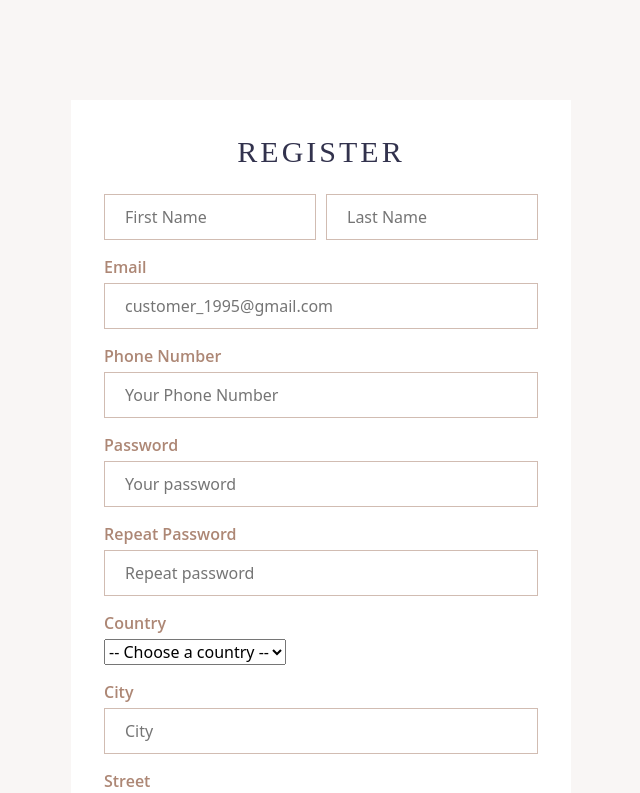
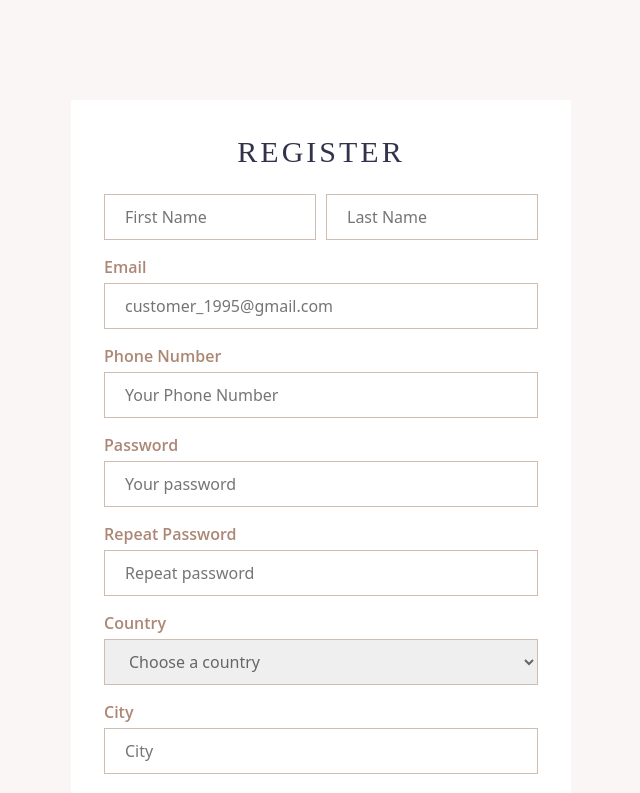
Before and after one commit to MurodilNorboev/FurnitureStore, a React (Create React App) app: page /regLogin in a window 1280 px wide. Shown: the top 793 px of the page, without its empty margins (319-959 px from the left). Built offline with nearby package versions, Linux system fonts and the light colour scheme.

Commit message:
furniture

```diff
--- a/src/components/Form/reglogin.tsx
+++ b/src/components/Form/reglogin.tsx
@@ -321,7 +321,6 @@
 
         <div className="loginis0">
           <input
-            style={{ width: "50%" }}
             type="text"
             placeholder="First Name"
             name="full_name"
@@ -329,7 +328,6 @@
             required
           />
           <input
-            style={{ width: "50%" }}
             type="text"
             placeholder="Last Name"
             name="lastName"
@@ -391,7 +389,7 @@
             required
           >
             <option value="" disabled>
-              -- Choose a country --
+              Choose a country
             </option>
             {countries.map((country, index) => (
               <option key={index} value={country}>
--- a/src/components/Navbar/profile/profile.2page.tsx
+++ b/src/components/Navbar/profile/profile.2page.tsx
@@ -117,8 +117,6 @@
           <img src={home} alt="img" />
           <h4>{Props.name}</h4>
         </PagesName>
-
-        <div className="cart_name">Profile</div>
 
         <Chescout_containerWrapper
           className="Chescout_containerWrapper"
--- a/src/components/Navbar/profile/profile.password.tsx
+++ b/src/components/Navbar/profile/profile.password.tsx
@@ -72,8 +72,6 @@
         <PagesName style={{marginLeft:"15px"}}>
         <h3>Home</h3><img src={home} alt="img" /><h4>{Props.name}</h4>
         </PagesName>
-
-       <div className='cart_name'>Profile</div>
 
                 <Chescout_containerWrapper onSubmit={updateProfile} className="Chescout_containerWrapper">
 
--- a/src/components/Navbar/profile/profile.personal.tsx
+++ b/src/components/Navbar/profile/profile.personal.tsx
@@ -59,8 +59,6 @@
         <PagesName style={{marginLeft:"15px"}}>
           <h3>Home</h3><img src={home} alt="img" /><h4>{Props.name}</h4>
         </PagesName>
-
-       <div className='cart_name'>Profile</div>
 
                 <Chescout_containerWrapper className="Chescout_containerWrapper">
 
--- a/src/components/styles/login.ts
+++ b/src/components/styles/login.ts
@@ -6,23 +6,31 @@
   justify-content: center;
   align-items: start;
   height: 100svb;
-padding-top: 100px;
-background-color: #F9F6F5;
+  padding: 100px 15px 15px 15px;
+  background-color: #f9f6f5;
+
+  @media screen and (max-width: 550px) {
+    .loginis3 {
+      display: flex;
+      gap: 10px;
+      flex-direction: column;
+    }
+  }
 `;
 export const LoginWraps = styled.form`
   display: flex;
   padding: 33px;
   flex-direction: column;
-align-items: flex-start;
+  align-items: center;
   justify-content: center;
   max-width: 500px;
-background-color: #FFF;
+  background-color: #fff;
 
   h2 {
     width: 100%;
-    color: var(--main, #32324D);
+    color: var(--main, #32324d);
     text-align: center;
-    font-feature-settings: 'liga' off, 'clig' off;
+    font-feature-settings: "liga" off, "clig" off;
     font-family: Prompt;
     font-size: 30px;
     font-style: normal;
@@ -30,18 +38,21 @@
     line-height: 38px; /* 126.667% */
     letter-spacing: 3px;
     text-transform: uppercase;
-} .loginis1 {
-    color: #AD8775;
+  }
+  .loginis1 {
+    color: #ad8775;
     padding-top: 25px;
     display: flex;
     flex-direction: column;
-} .loginis1 label {
+  }
+  .loginis1 label {
     font-family: "Open Sans";
     font-size: 16px;
     font-weight: 600;
     padding-bottom: 10px;
-} .loginis1 input {
-    border: 1px solid #D1BCB2;
+  }
+  .loginis1 input {
+    border: 1px solid #d1bcb2;
     background-color: transparent;
     width: 59.5vmin;
     max-width: 434px;
@@ -52,43 +63,51 @@
     display: flex;
     width: 100%;
     justify-content: space-between;
-} .chackbox1 {
+    align-items: center;
+  }
+  .chackbox1 {
     display: flex;
     gap: 5px;
     align-items: center;
+    justify-content: center;
   }
   .loginis3 label {
     color: #666;
-    font-feature-settings: 'liga' off, 'clig' off;
-    font-family: Prompt;
-    font-size: 16px;
-    font-style: normal;
-    font-weight: 400;
-    line-height: 20px; /* 125% */
-} .loginis3 h3 {
-    color: var(--dark, #AD8775);
-    font-feature-settings: 'liga' off, 'clig' off;
+    font-feature-settings: "liga" off, "clig" off;
     font-family: Prompt;
     font-size: 16px;
     font-style: normal;
     font-weight: 400;
     line-height: 20px; /* 125% */
   }
+  .loginis3 h3 {
+    margin-bottom: -1px;
+    display: flex;
+    justify-content: center;
+    color: var(--dark, #ad8775);
+    font-feature-settings: "liga" off, "clig" off;
+    font-size: 16px;
+    font-style: normal;
+  }
   .loginis4 {
     padding-top: 25px;
     width: 100%;
-} .loginis4 button {
+    display: flex;
+    justify-content: center;
+  }
+  .loginis4 button {
     cursor: pointer;
     border: none;
     width: 59.5vmin;
     max-width: 434px;
     height: 50px;
-    background: #D1BCB2;
+    background: #d1bcb2;
     color: white;
     font-size: 15px;
     font-weight: 700;
     transform: translate(4s);
-} .loginis4 :hover {
+  }
+  .loginis4 :hover {
     background: #ada099;
     &:active {
       transform: scale(0.98);
@@ -100,40 +119,42 @@
     display: flex;
     justify-content: center;
     align-items: center;
-
-} .loginis5 h4 {
+  }
+  .loginis5 h4 {
     padding: 0px 10px;
-    color: var(--dark, #AD8775);
-    font-feature-settings: 'liga' off, 'clig' off;
+    color: var(--dark, #ad8775);
+    font-feature-settings: "liga" off, "clig" off;
     font-family: Prompt;
     font-size: 16px;
     font-style: normal;
     font-weight: 400;
     line-height: 20px;
-} .lang {
+  }
+  .lang {
     max-width: 120px;
     width: 100%;
-    border: 0.5px solid  #D1BCB2;
-
+    border: 0.5px solid #d1bcb2;
   }
   .loginis6 {
     padding-top: 29px;
     width: 100%;
     display: flex;
-    justify-content: space-between;
+    justify-content: center;
     align-items: center;
     gap: 10px;
-} .loginis6 img {
+  }
+  .loginis6 img {
     width: 24px;
     height: 24px;
     border: 50%;
-} .text_wrapp {
+  }
+  .text_wrapp {
     display: flex;
     align-items: center;
     h2 {
       margin-bottom: -1px;
       color: var(--dark-grey, #666);
-        font-feature-settings: 'liga' off, 'clig' off;
+      font-feature-settings: "liga" off, "clig" off;
       font-family: Prompt;
       font-size: 16px;
       font-style: normal;
@@ -142,7 +163,8 @@
       letter-spacing: 2px;
       text-transform: uppercase;
     }
-} .img_wrappp {
+  }
+  .img_wrappp {
     display: flex;
     align-items: center;
     gap: 16px;
@@ -150,12 +172,13 @@
   .loginis7 {
     padding-top: 5px;
     width: 100%;
-} .buttons {
+  }
+  .buttons {
     display: flex;
     align-items: center;
     cursor: pointer;
-    color: var(--dark, #AD8775);
-    font-feature-settings: 'liga' off, 'clig' off;
+    color: var(--dark, #ad8775);
+    font-feature-settings: "liga" off, "clig" off;
     font-family: Prompt;
     font-size: 16px;
     font-style: normal;
@@ -166,7 +189,7 @@
     font-weight: 700;
     transform: translate(6ms);
   }
-@media only screen and (max-width: 1300px){
+  @media only screen and (max-width: 1300px) {
     .LoginWrap {
       padding: 0px;
       margin: 0px;
@@ -188,23 +211,41 @@
   display: flex;
   justify-content: center;
   align-items: start;
-padding: 100px 0px;
-background-color: #F9F6F5;
+  padding: 100px 15px 15px 15px;
+  background-color: #f9f6f5;
+
+  @media screen and (max-width: 750px) {
+    .loginis3 {
+      display: flex;
+      gap: 10px;
+      flex-direction: column;
+    }
+    .loginis0 {
+      display: flex;
+      flex-wrap: wrap;
+      justify-content: center;
+      input {
+        width: 59.5vmin;
+        padding: 10px 20px;
+      }
+      width: 100%;
+    }
+  }
 `;
 export const LoginWrap = styled.form`
   display: flex;
   padding: 33px;
   flex-direction: column;
-align-items: flex-start;
+  align-items: center;
   justify-content: center;
   max-width: 500px;
-background-color: #FFF;
+  background-color: #fff;
 
   h2 {
     width: 100%;
-    color: var(--main, #32324D);
+    color: var(--main, #32324d);
     text-align: center;
-    font-feature-settings: 'liga' off, 'clig' off;
+    font-feature-settings: "liga" off, "clig" off;
     font-family: Prompt;
     font-size: 30px;
     font-style: normal;
@@ -212,38 +253,50 @@
     line-height: 38px; /* 126.667% */
     letter-spacing: 3px;
     text-transform: uppercase;
-} .loginis0 {
-    color: #AD8775;
+  }
+  .loginis0 {
+    color: #ad8775;
     padding-top: 15px;
     display: flex;
     gap: 10px;
-} .loginis0 label {
+  }
+  .loginis0 label {
     font-family: "Open Sans";
     font-size: 16px;
     font-weight: 600;
     padding-bottom: 4px;
-} .loginis0 input {
-    border: 1px solid #D1BCB2;
+  }
+  .loginis0 input {
+    border: 1px solid #d1bcb2;
     background-color: transparent;
-    width: 59.5vmin;
-    max-width: 434px;
+    width: 100%;
     padding: 10px 20px;
   }
   .loginis1 {
-    color: #AD8775;
+    color: #ad8775;
     padding-top: 15px;
     display: flex;
     flex-direction: column;
-} .loginis1 label {
+    width: 100%;
+    select {
+      border: 1px solid #d1bcb2;
+      width: 100%;
+      padding: 10px 20px;
+      color: var(--dark, #666);
+    }
+  }
+  .loginis1 label {
     font-family: "Open Sans";
     font-size: 16px;
     font-weight: 600;
     padding-bottom: 4px;
-} .loginis1 input {
-    border: 1px solid #D1BCB2;
+  }
+  .loginis1 input {
+    border: 1px solid #d1bcb2;
     background-color: transparent;
-    width: 59.5vmin;
-    max-width: 434px;
+    /* width: 59.5vmin;
+    max-width: 434px; */
+    width: 100%;
     padding: 10px 20px;
   }
   .loginis3 {
@@ -253,22 +306,24 @@
     justify-content: center;
     align-items: center;
     gap: 10px;
-} .chackbox1 {
+  }
+  .chackbox1 {
     display: flex;
     gap: 5px;
     align-items: center;
   }
   .loginis3 label {
     color: #666;
-    font-feature-settings: 'liga' off, 'clig' off;
+    font-feature-settings: "liga" off, "clig" off;
     font-family: Prompt;
     font-size: 16px;
     font-style: normal;
     font-weight: 400;
     line-height: 20px; /* 125% */
-} .loginis3 h3 {
-    color: var(--dark, #AD8775);
-    font-feature-settings: 'liga' off, 'clig' off;
+  }
+  .loginis3 h3 {
+    color: var(--dark, #ad8775);
+    font-feature-settings: "liga" off, "clig" off;
     font-family: Prompt;
     font-size: 16px;
     font-style: normal;
@@ -278,18 +333,22 @@
   .loginis4 {
     padding-top: 25px;
     width: 100%;
-} .loginis4 button {
+    display: flex;
+    justify-content: center;
+  }
+  .loginis4 button {
     cursor: pointer;
     border: none;
     width: 59.5vmin;
     max-width: 434px;
     height: 50px;
-    background: #D1BCB2;
+    background: #d1bcb2;
     color: white;
     font-size: 15px;
     font-weight: 700;
     transform: translate(4s);
-} .loginis4 :hover {
+  }
+  .loginis4 :hover {
     background: #ada099;
     &:active {
       transform: scale(0.98);
@@ -301,21 +360,21 @@
     display: flex;
     justify-content: center;
     align-items: center;
-
-} .loginis5 h4 {
+  }
+  .loginis5 h4 {
     padding: 0px 10px;
-    color: var(--dark, #AD8775);
-    font-feature-settings: 'liga' off, 'clig' off;
+    color: var(--dark, #ad8775);
+    font-feature-settings: "liga" off, "clig" off;
     font-family: Prompt;
     font-size: 16px;
     font-style: normal;
     font-weight: 400;
     line-height: 20px;
-} .lang {
+  }
+  .lang {
     max-width: 120px;
     width: 100%;
-    border: 0.5px solid  #D1BCB2;
-
+    border: 0.5px solid #d1bcb2;
   }
   .loginis6 {
     padding-top: 29px;
@@ -324,17 +383,19 @@
     justify-content: space-between;
     align-items: center;
     gap: 10px;
-} .loginis6 img {
+  }
+  .loginis6 img {
     width: 24px;
     height: 24px;
     border: 50%;
-} .text_wrapp {
+  }
+  .text_wrapp {
     display: flex;
     align-items: center;
     h2 {
       margin-bottom: -1px;
       color: var(--dark-grey, #666);
-        font-feature-settings: 'liga' off, 'clig' off;
+      font-feature-settings: "liga" off, "clig" off;
       font-family: Prompt;
       font-size: 16px;
       font-style: normal;
@@ -343,7 +404,8 @@
       letter-spacing: 2px;
       text-transform: uppercase;
     }
-} .img_wrappp {
+  }
+  .img_wrappp {
     display: flex;
     align-items: center;
     gap: 16px;
@@ -351,12 +413,13 @@
   .loginis7 {
     padding-top: 5px;
     width: 100%;
-} .buttons {
+  }
+  .buttons {
     display: flex;
     align-items: center;
     cursor: pointer;
-    color: var(--dark, #AD8775);
-    font-feature-settings: 'liga' off, 'clig' off;
+    color: var(--dark, #ad8775);
+    font-feature-settings: "liga" off, "clig" off;
     font-family: Prompt;
     font-size: 16px;
     font-style: normal;
@@ -367,7 +430,7 @@
     font-weight: 700;
     transform: translate(6ms);
   }
-@media only screen and (max-width: 1300px){
+  @media only screen and (max-width: 1300px) {
     .LoginWrap {
       padding: 0px;
       margin: 0px;
```
Also changed, not shown: src/components/test/datas.tsx (deleted, +0 -150 lines), src/components/test/tests.tsx (+1 -2 lines). Lines whose indentation alone changed are shown as unchanged.
